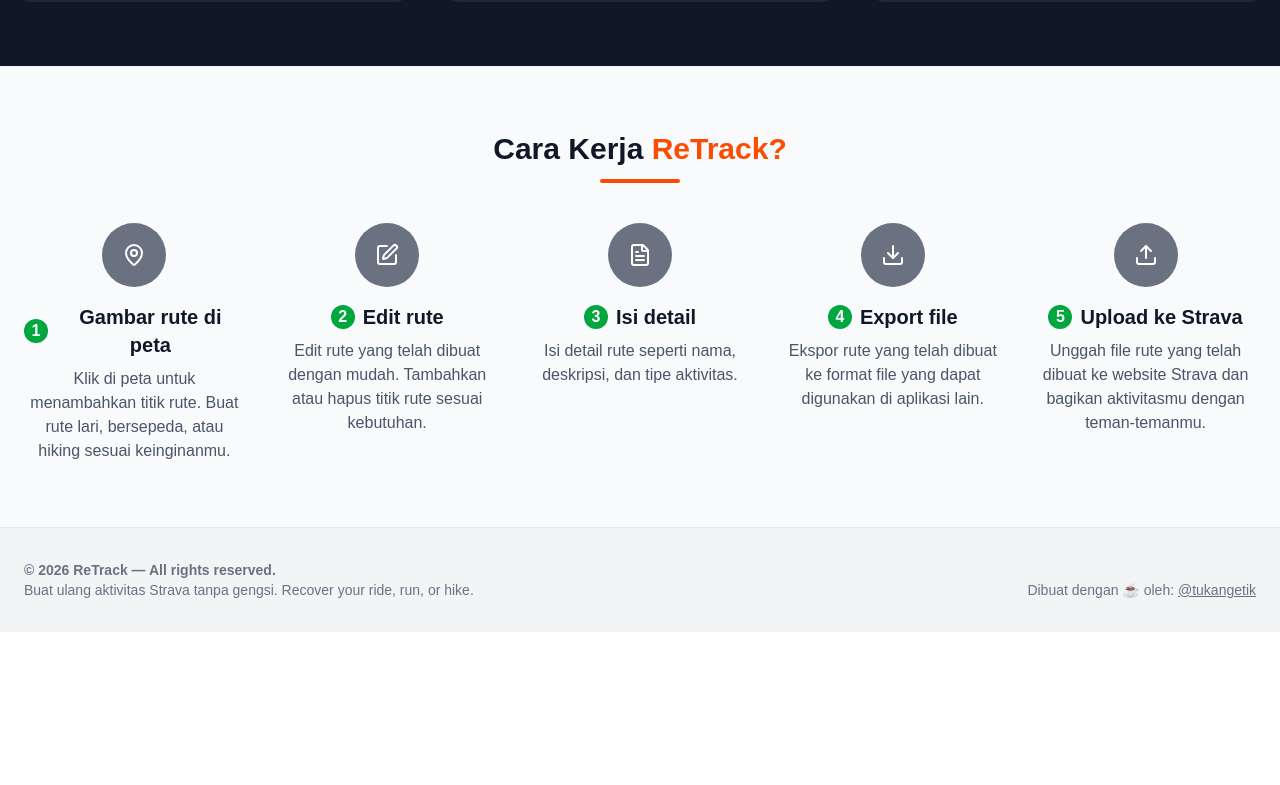
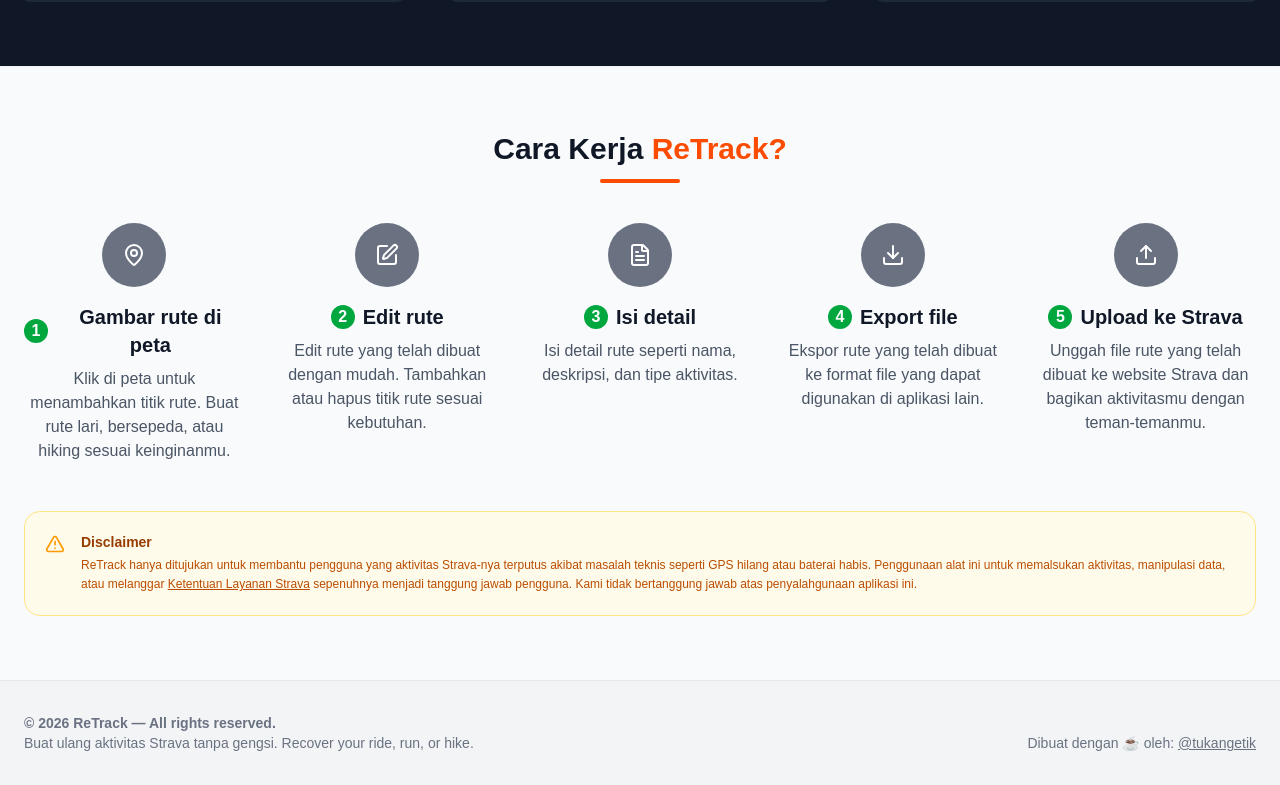
Before and after one commit to thidayah/retrack, a Next.js app: page / in a window 1280 px wide. Shown: the part 2320-3105 px from the top of the page. Before the commit the page ends 2952 px from the top, so only its background shows below. Built offline with nearby package versions, Linux system fonts and the light colour scheme; no server answers; a web font is replaced by a local one.

Commit message:
feat: legal disclaimer

```diff
--- a/src/components/HowItWorks.js
+++ b/src/components/HowItWorks.js
@@ -1,4 +1,4 @@
-import { MapPin, Edit, FileText, Download, Upload } from 'lucide-react';
+import { MapPin, Edit, FileText, Download, Upload, AlertTriangle } from 'lucide-react';
 
 export default function HowItWorks() {
   const steps = [
@@ -54,6 +54,28 @@
           </div>
         ))}
       </div>
+
+      {/* Legal Disclaimer */}
+      <div className="mt-12 mx-auto bg-amber-50 border border-amber-200 rounded-2xl p-5 flex gap-4">
+        <div className="shrink-0 mt-0.5">
+          <AlertTriangle className="w-5 h-5 text-amber-500" />
+        </div>
+        <div>
+          <p className="text-sm font-semibold text-amber-800 mb-1">Disclaimer</p>
+          <p className="text-xs text-amber-700 leading-relaxed">
+            ReTrack hanya ditujukan untuk membantu pengguna yang aktivitas Strava-nya terputus akibat masalah teknis seperti GPS hilang atau baterai habis. Penggunaan alat ini untuk memalsukan aktivitas, manipulasi data, atau melanggar{' '}
+            <a
+              href="https://www.strava.com/legal/terms"
+              target="_blank"
+              rel="noopener noreferrer"
+              className="underline hover:text-amber-900"
+            >
+              Ketentuan Layanan Strava
+            </a>{' '}
+            sepenuhnya menjadi tanggung jawab pengguna. Kami tidak bertanggung jawab atas penyalahgunaan aplikasi ini.
+          </p>
+        </div>
+      </div>
     </section>
   );
 }
```
